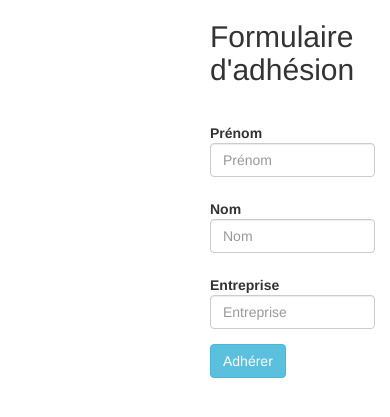
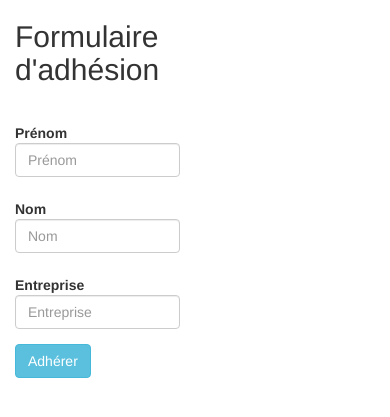
Before and after one commit to r0mdau/dn, a PHP site: page / in a window 390 px wide. Shown: the top 417 px of the page. Run offline with PHP 8.4, Linux system fonts and the light colour scheme.

Commit message:
Update html layout avec bootstrap

```diff
--- a/index.php
+++ b/index.php
@@ -3,14 +3,13 @@
     <head>
         <meta name="viewport" content="width=device-width, initial-scale=1.0, maximum-scale=1.0, user-scalable=no">
         <meta charset="utf-8">
-        <title>Adhésion</title>
+        <title>Adhésion Destinées Numériques</title>
         <link rel="stylesheet" href="lib/bootstrap/css/bootstrap.min.css">
     </head>
     <body>
         <div class="container">
             <div class="row">
-                <div class="col-xs-6 col-md-4"></div>
-                <div class="col-xs-6 col-md-4">
+                <div class="col-xs-6 col-md-4 col-md-offset-4">
                     <h2 class="align-center">Formulaire d'adhésion</h2><br>
                     <form class="form-horizontal" role="form" method="post" action="post.php">
                         <div class="form-group">
@@ -38,7 +37,6 @@
                         </div>
                     </form>
                 </div>
-                <div class="col-xs-6 col-md-4"></div>
             </div>
         </div>
     </body>
--- a/resultats.php
+++ b/resultats.php
@@ -10,9 +10,8 @@
     <body>
         <div class="container">
             <div class="row">
-                <div class="col-xs-6 col-md-4"></div>
-                <div class="col-xs-6 col-md-4" class="text-center">
-                    <h2 class="align-center">Ils ont adhéré</h2>
+                <div class="col-xs-6 col-md-4 col-md-offset-4">
+                    <h2>Ils ont adhéré</h2>
                     <br>
                     <div id="liste" class="well">
 
@@ -21,7 +20,6 @@
 
                     </div>
                 </div>
-                <div class="col-xs-6 col-md-4"></div>
             </div>
         </div>
         <script src="lib/jquery/js/jquery-1.10.2.min.js"></script>
```
